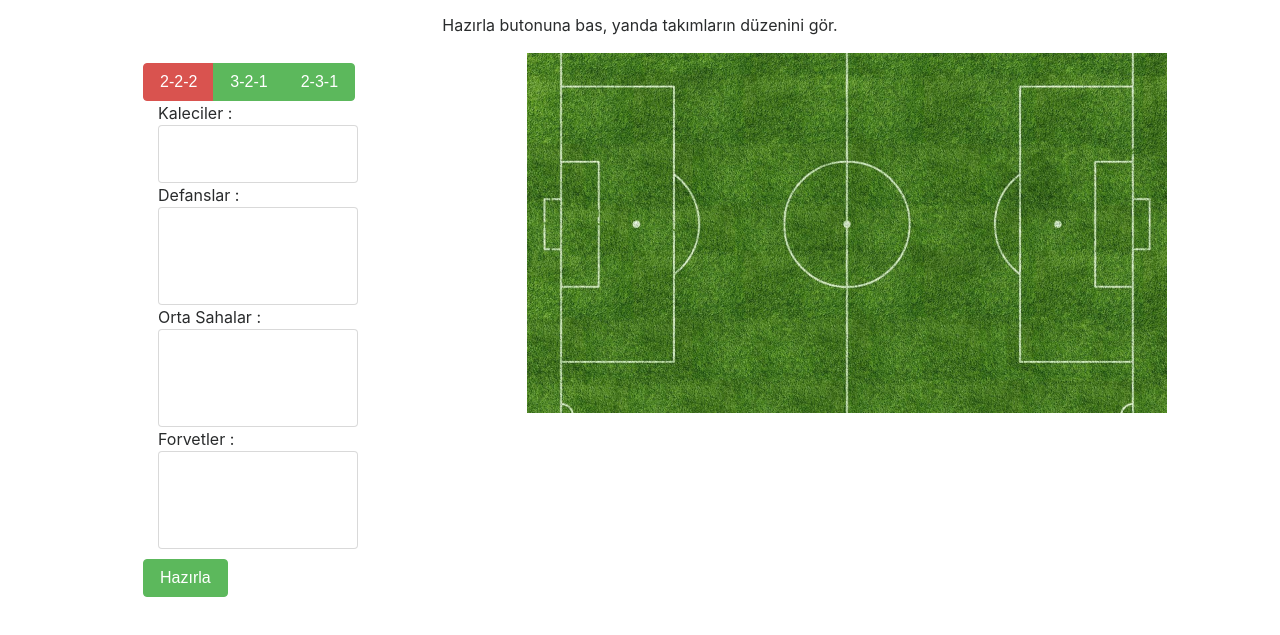
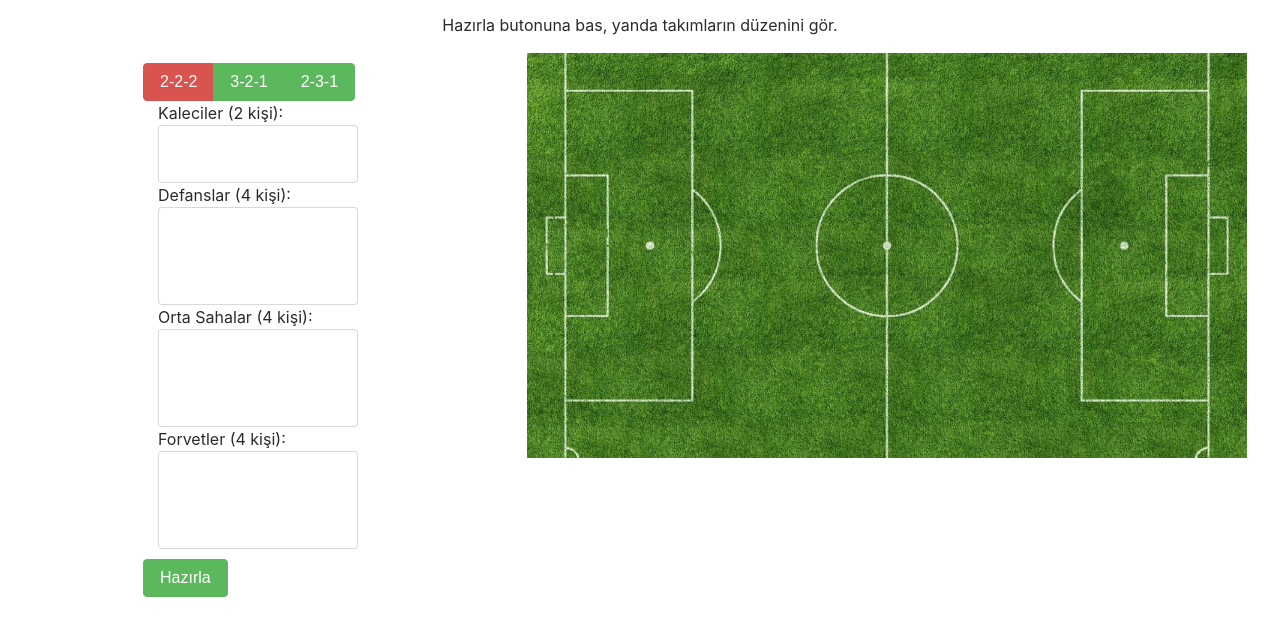
Before and after one commit to burcinguzel/halisahamix, a website: page client/index.html in a window 1280 px wide. Shown: the part 139-774 px from the top of the page. Drawn offline with nearby package versions, Linux system fonts and the light colour scheme; a script that the page names is missing.

Commit message:
2nd commit

```diff
--- a/client/index.html
+++ b/client/index.html
@@ -46,22 +46,22 @@
                     <button class="btn btn-success " id="btn231" >2-3-1 </button>
                   </div>
           <div class="container">
-            <div>Kaleciler <span id="spGK"></span>:</div><textarea class="form-control" id="inpGK" rows="2" required></textarea>
+            <div>Kaleciler <span id="spGK">(2 kişi)</span>:</div><textarea class="form-control" id="inpGK" rows="2" required></textarea>
           </div>
           <div class="container">
-            <div>Defanslar <span  id="spDef"></span>:</div><textarea class="form-control" id="inpDef" rows="4" required></textarea>
+            <div>Defanslar <span  id="spDef">(4 kişi)</span>:</div><textarea class="form-control" id="inpDef" rows="4" required></textarea>
           </div>
            <div class="container">
-            <div>Orta Sahalar <span id="spMid"></span>:</div><textarea class="form-control" id="inpMid" rows="4" required></textarea>
+            <div>Orta Sahalar <span id="spMid">(4 kişi)</span>:</div><textarea class="form-control" id="inpMid" rows="4" required></textarea>
           </div>
           <div class="container">
-            <div>Forvetler <span id="spFor"></span>:</div><textarea class="form-control" id="inpFor" rows="4" required></textarea>
+            <div>Forvetler <span id="spFor">(4 kişi)</span>:</div><textarea class="form-control" id="inpFor" rows="4" required></textarea>
           </div>
           <button id="btnMix" class="btn btn-success">Hazırla</button>
        </div>
        <div class="col col-sm-5" >
-                  <svg id="svcField" height="360" width="640" >
-                    <image x="0" y="0" width="640" height="360"
+                  <svg id="svcField" height="405" width="720" >
+                    <image x="0" y="0" width="720" height="405"
                        xlink:href="/img/field.jpg" />
                  </svg>
        </div>
--- a/client/js/javascriptworks.js
+++ b/client/js/javascriptworks.js
@@ -1,3 +1,11 @@
+$("textarea").keydown(function(e){
+    if(e.keyCode == 13 && $(this).val().split("\n").length >= $(this).attr("rows"))
+            return false;
+
+});
+
+
+
 var orderState  = 0;
 $("#btn222").click(function() {
   $("#inpDef").attr("rows","4");
```
